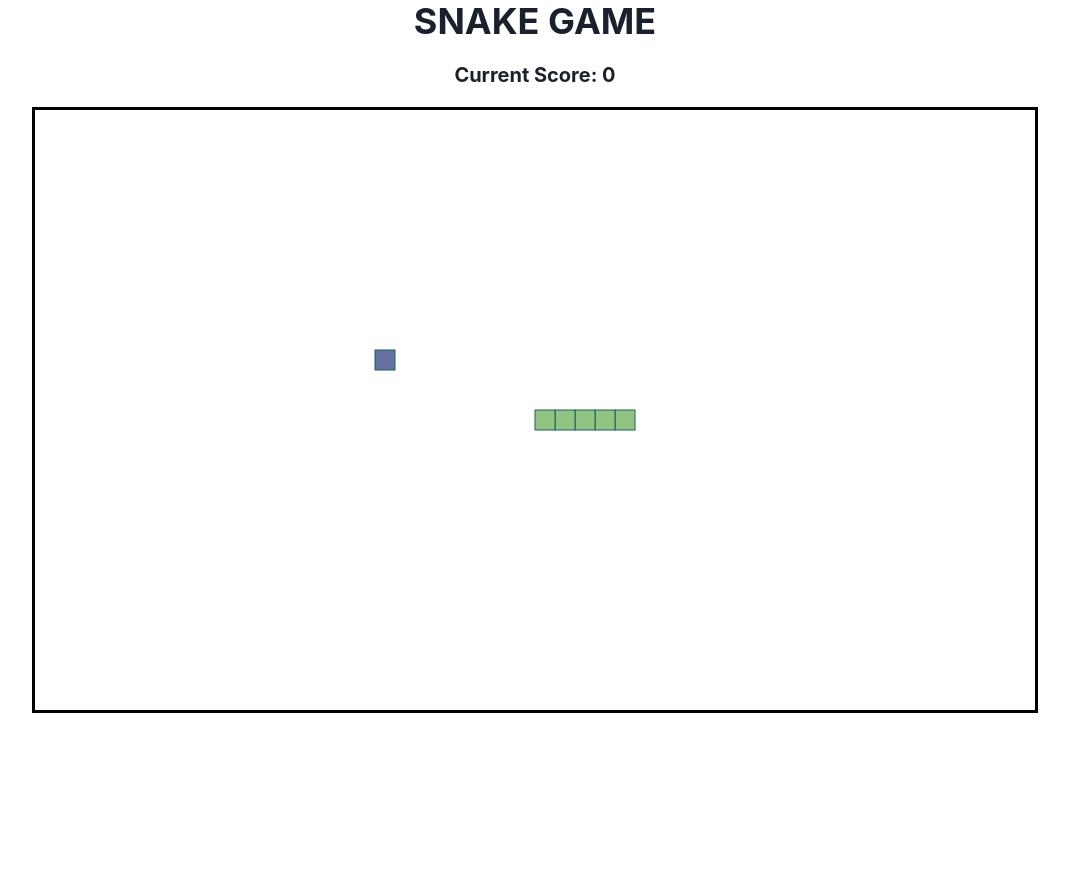
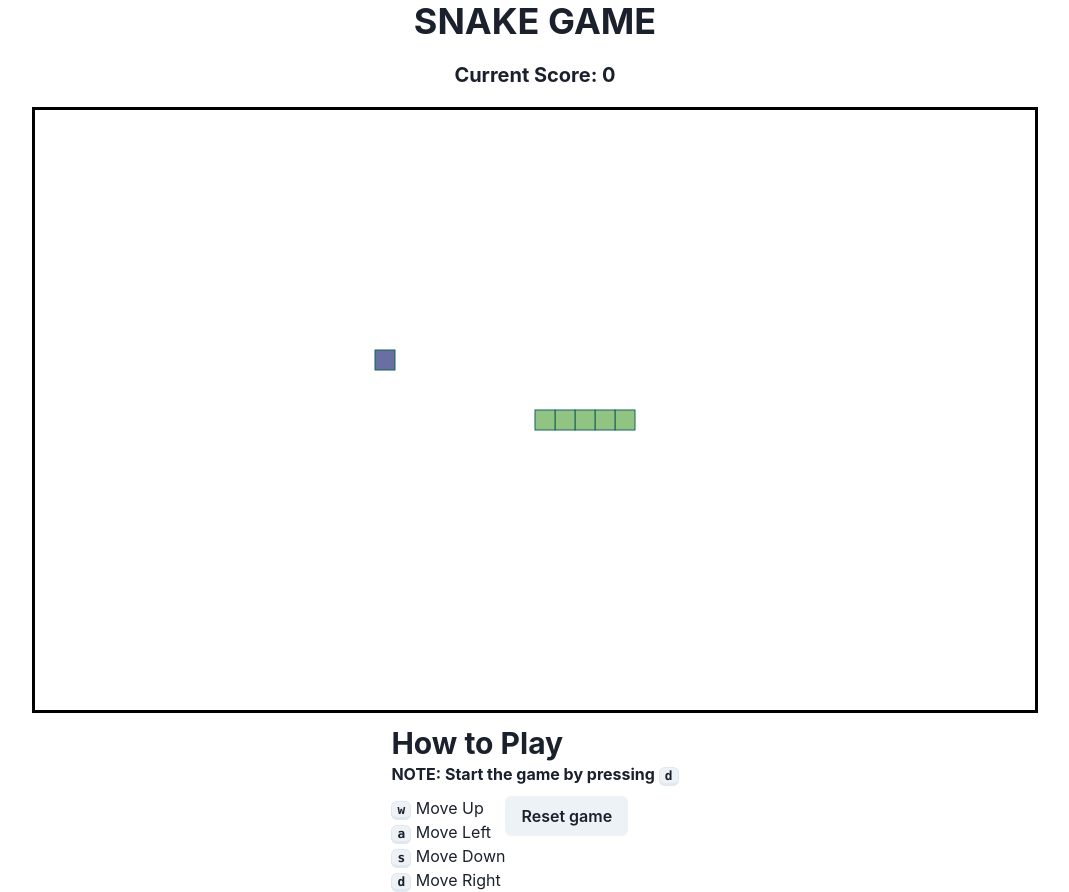
Before and after one commit to trudoholic/snake-saga, a React (Create React App) app: page / in a window 1280 px wide. Shown: the whole page, without its empty margins (105-1174 px from the left). Before the commit the page ends 800 px from the top, so only its background shows below. Built offline with nearby package versions, Linux system fonts and the light colour scheme; the HTML template or start-up script is replaced by a standard one.

Commit message:
Instruction component

```diff
--- a/src/components/CanvasBoard.tsx
+++ b/src/components/CanvasBoard.tsx
@@ -21,7 +21,7 @@ import {
     hasSnakeCollided,
     IObjectBody,
 } from "../utils";
-// import Instruction from "./Instructions";
+import Instruction from "./Instructions";
 
 export interface ICanvasBoard {
     height: number;
@@ -94,19 +94,19 @@ const CanvasBoard = ({ height, width }: ICanvasBoard) => {
         [disallowedDirection, moveSnake]
     );
 
-    // const resetBoard = useCallback(() => {
-    //     window.removeEventListener("keypress", handleKeyEvents);
-    //     dispatch(resetGame());
-    //     dispatch(scoreUpdates(RESET_SCORE));
-    //     clearBoard(context);
-    //     drawObject(context, snake1, "#91C483");
-    //     drawObject(
-    //         context,
-    //         [generateRandomPosition(width - 20, height - 20)],
-    //         "#676FA3"
-    //     ); //Draws object randomly
-    //     window.addEventListener("keypress", handleKeyEvents);
-    // }, [context, dispatch, handleKeyEvents, height, snake1, width]);
+    const resetBoard = useCallback(() => {
+        window.removeEventListener("keypress", handleKeyEvents);
+        dispatch(resetGame());
+        dispatch(scoreUpdates(RESET_SCORE));
+        clearBoard(context);
+        drawObject(context, snake1, "#91C483");
+        drawObject(
+            context,
+            [generateRandomPosition(width - 20, height - 20)],
+            "#676FA3"
+        ); //Draws object randomly
+        window.addEventListener("keypress", handleKeyEvents);
+    }, [context, dispatch, handleKeyEvents, height, snake1, width]);
 
     useEffect(() => {
         //Generate new object
@@ -168,7 +168,7 @@ const CanvasBoard = ({ height, width }: ICanvasBoard) => {
                 width={width}
                 height={height}
             />
-            {/*<Instruction resetBoard={resetBoard} />*/}
+            <Instruction resetBoard={resetBoard} />
         </>
     );
 };
--- /dev/null
+++ b/src/components/Instructions.tsx
@@ -0,0 +1,36 @@
+import { Box, Button, Flex, Heading, Kbd } from "@chakra-ui/react";
+
+export interface IInstructionProps {
+    resetBoard: () => void;
+}
+const Instruction = ({ resetBoard }: IInstructionProps) => (
+    <Box mt={3}>
+        <Heading as="h6" size="lg">
+            How to Play
+        </Heading>
+        <Heading as="h5" size="sm" mt={1}>
+            NOTE: Start the game by pressing <Kbd>d</Kbd>
+        </Heading>
+        <Flex flexDirection="row" mt={3}>
+            <Flex flexDirection={"column"}>
+        <span>
+          <Kbd>w</Kbd> Move Up
+        </span>
+                <span>
+          <Kbd>a</Kbd> Move Left
+        </span>
+                <span>
+          <Kbd>s</Kbd> Move Down
+        </span>
+                <span>
+          <Kbd>d</Kbd> Move Right
+        </span>
+            </Flex>
+            <Flex flexDirection="column">
+                <Button onClick={() => resetBoard()}>Reset game</Button>
+            </Flex>
+        </Flex>
+    </Box>
+);
+
+export default Instruction;
```
